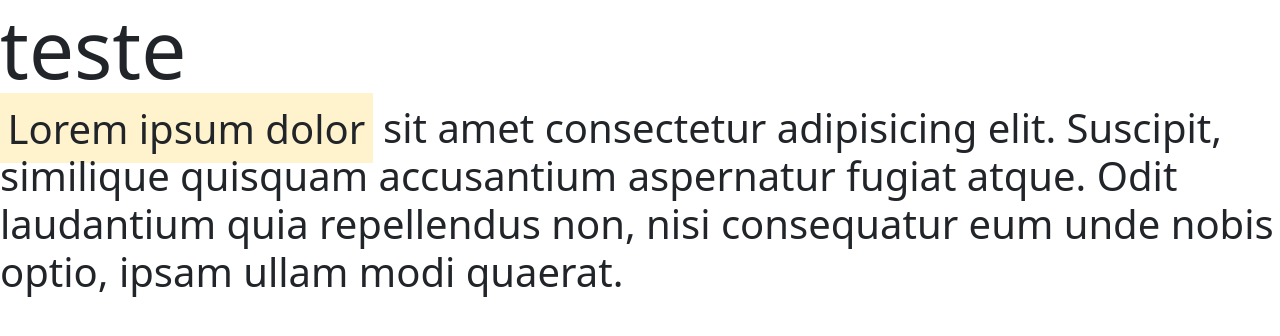
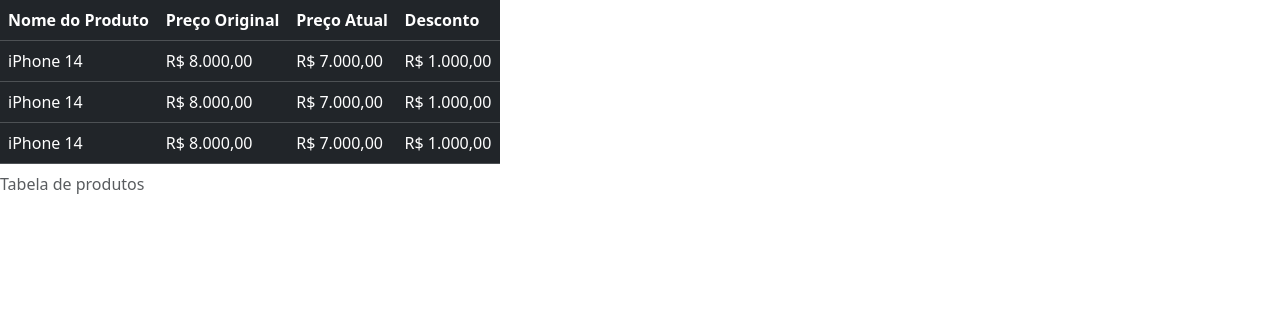
Before and after one commit to senagab/bootstrap-study, a plain HTML site: page index.html in a window 1280 px wide. Drawn offline with nearby package versions, Linux system fonts and the light colour scheme.

Commit message:
feat: tabelas

```diff
--- a/index.html
+++ b/index.html
@@ -5,11 +5,49 @@
     <meta name="viewport" content="width=device-width, initial-scale=1.0">
     <title>Document</title>
     <link rel="stylesheet" href="https://cdn.jsdelivr.net/npm/bootstrap@5.3.2/dist/css/bootstrap.min.css">
+    <style>
+        table {
+            max-width: 500px;
+        }
+    </style>
 </head>
 <body>
-    <h1 class="display-1">teste</h1>
-    <p class="display-6">
-        <mark>Lorem ipsum dolor</mark> sit amet consectetur adipisicing elit. Suscipit, similique quisquam accusantium aspernatur fugiat atque. Odit laudantium quia repellendus non, nisi consequatur eum unde nobis optio, ipsam ullam modi quaerat.
-    </p>
+    <table class="table table-dark">
+        <caption>Tabela de produtos</caption>
+        <thead>
+            <th>
+                Nome do Produto
+            </th>
+            <th>
+                Preço Original
+            </th>
+            <th>
+                Preço Atual
+            </th>
+            <th>
+                Desconto
+            </th>
+        </thead>
+        <tbody>
+            <tr>
+                <td>iPhone 14</td>
+                <td>R$ 8.000,00</td>
+                <td>R$ 7.000,00</td>
+                <td>R$ 1.000,00</td>
+            </tr>
+            <tr>
+                <td>iPhone 14</td>
+                <td>R$ 8.000,00</td>
+                <td>R$ 7.000,00</td>
+                <td>R$ 1.000,00</td>
+            </tr>
+            <tr>
+                <td>iPhone 14</td>
+                <td>R$ 8.000,00</td>
+                <td>R$ 7.000,00</td>
+                <td>R$ 1.000,00</td>
+            </tr>
+        </tbody>
+    </table>
 </body>
 </html>
```
